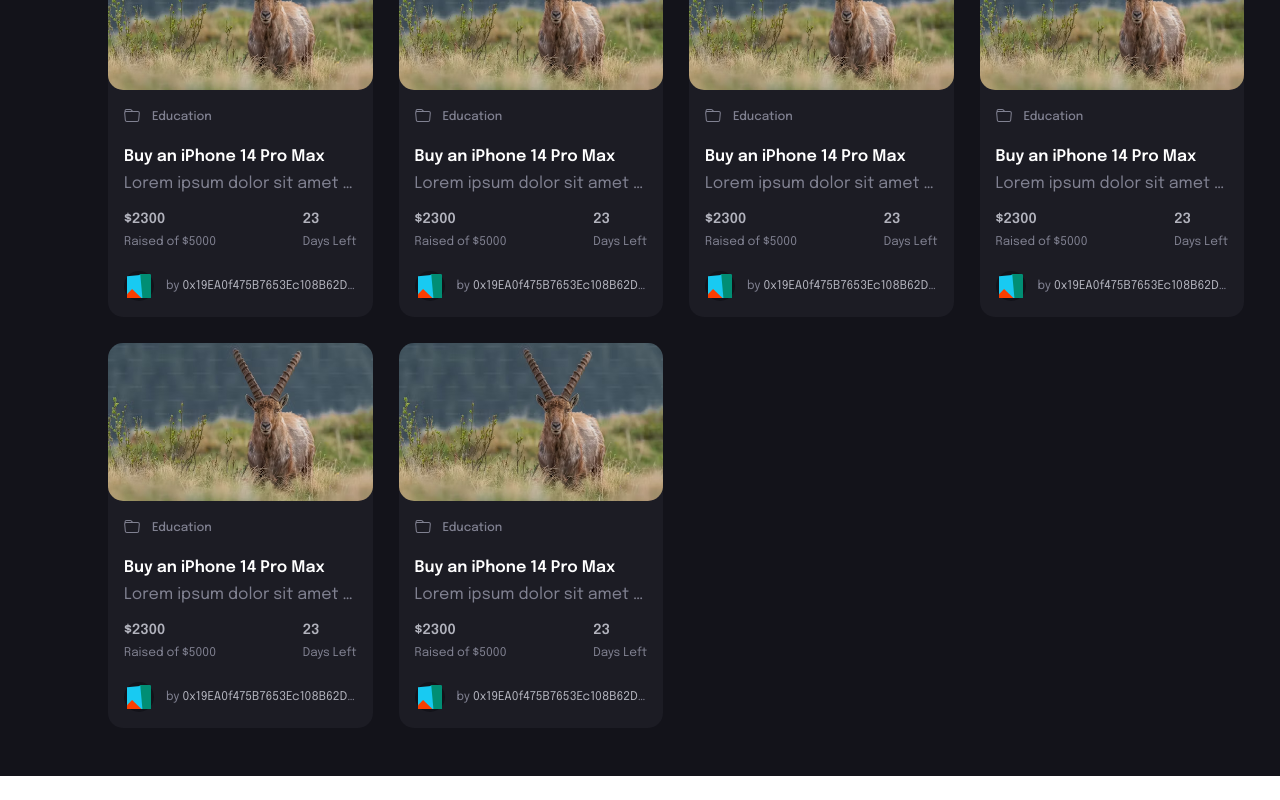
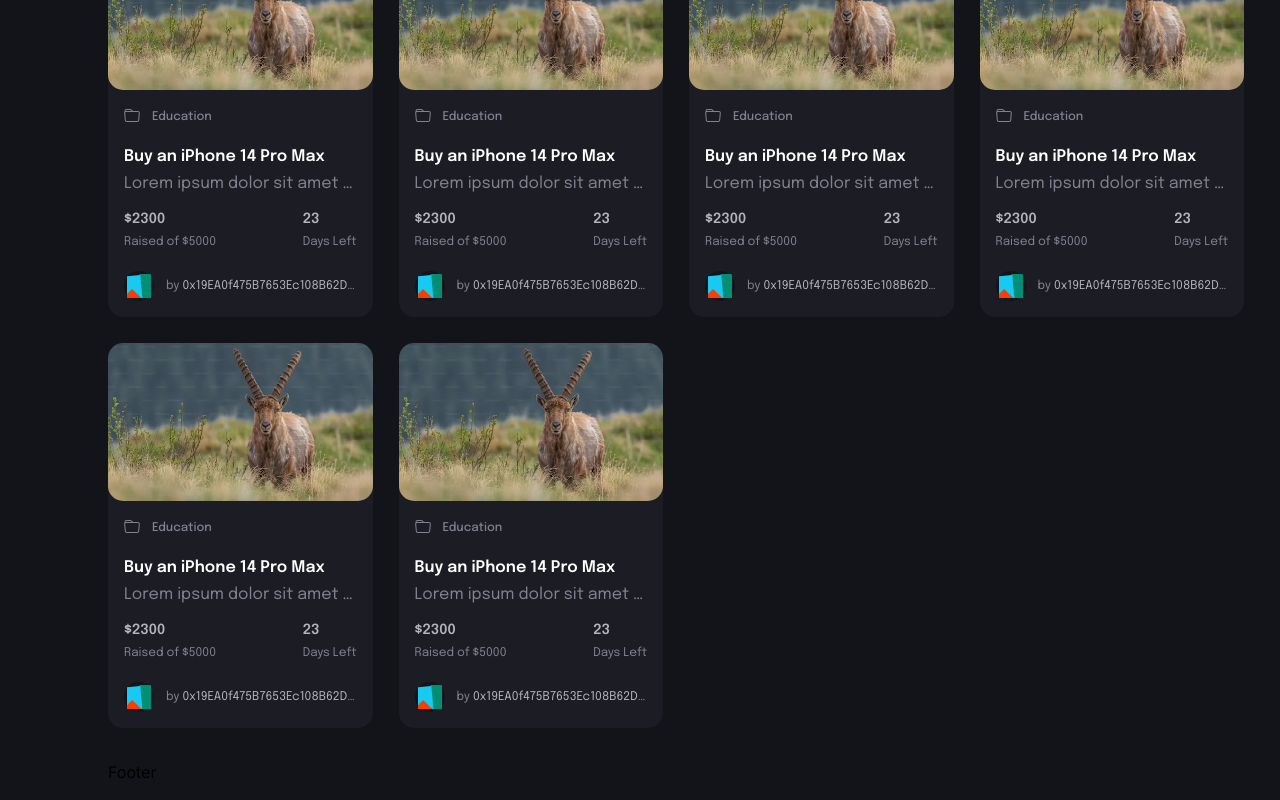
Before and after one commit to anoopraju31/crowdblocks, a Next.js app: page / in a window 1280 px wide. Shown: the part 1037-1837 px from the top of the page. Before the commit the page ends 1813 px from the top, so only its background shows below. Built offline with nearby package versions, Linux system fonts and the light colour scheme.

Commit message:
Footer initial

```diff
--- a/src/app/components/CampaignCard.tsx
+++ b/src/app/components/CampaignCard.tsx
@@ -1,9 +1,11 @@
 import Image from 'next/image'
+import Link from 'next/link'
 import React from 'react'
 import { BsFolder } from 'react-icons/bs'
 
 const CampaignCard = () => {
 	return (
+		<Link href='/campaign'>
 			<div
 				className='w-full rounded-[15px] bg-[#1c1c24] cursor-pointer'
 				// onClick={handleClick}
@@ -33,8 +35,8 @@ const CampaignCard = () => {
 							{' '}
 							Lorem ipsum dolor sit amet consectetur adipisicing elit. Officia
 							odit necessitatibus suscipit. Quasi cum inventore in sapiente
-						accusamus asperiores, hic nihil similique animi delectus ipsa sunt!
-						Nesciunt odit magnam molestiae!{' '}
+							accusamus asperiores, hic nihil similique animi delectus ipsa
+							sunt! Nesciunt odit magnam molestiae!{' '}
 						</p>
 					</div>
 
@@ -98,6 +100,7 @@ const CampaignCard = () => {
 					</div>
 				</div>
 			</div>
+		</Link>
 	)
 }
 
--- /dev/null
+++ b/src/app/components/Footer.tsx
@@ -0,0 +1,7 @@
+import React from 'react'
+
+const Footer = () => {
+	return <div>Footer</div>
+}
+
+export default Footer
--- a/src/app/components/index.ts
+++ b/src/app/components/index.ts
@@ -4,3 +4,4 @@ export { default as StatBox } from './StatBox'
 export { default as Navbar } from './Navbar'
 export { default as SideBar } from './Sidebar'
 export { default as CampaignCard } from './CampaignCard'
+export { default as Footer } from './Footer'
--- a/src/app/layout.tsx
+++ b/src/app/layout.tsx
@@ -1,7 +1,7 @@
 import './globals.css'
 import type { Metadata } from 'next'
 import { Inter } from 'next/font/google'
-import { Navbar, SideBar } from './components'
+import { Footer, Navbar, SideBar } from './components'
 
 const inter = Inter({ subsets: ['latin'] })
 
@@ -27,6 +27,7 @@ export default function RootLayout({
 						<Navbar />
 
 						{children}
+						<Footer />
 					</div>
 				</div>
 			</body>
```
Lines whose indentation alone changed are shown as unchanged.
